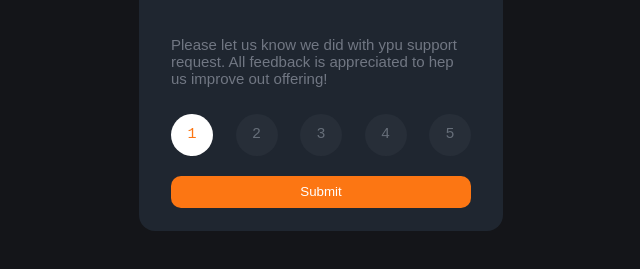
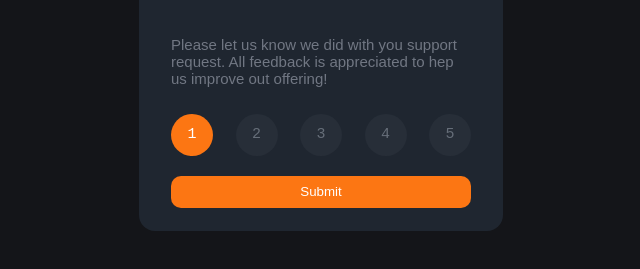
Before and after one commit to Cristiap17/Interactive-Rating-Component, a plain HTML site: page index.html in a window 1280 px wide. In both pictures the pointer is over the element 511 px from the left and 485 px from the top of the page. Shown: the part 351-620 px from the top of the page, without its empty margins (319-959 px from the left). Drawn offline with Linux system fonts and the light colour scheme.

Commit message:
Realizando cambio y ultimando detalles

```diff
--- a/index.html
+++ b/index.html
@@ -15,7 +15,7 @@
                     <img src="./assets/images/icon-star.svg" alt="Icon Star">
                 </div>
                 <h1>How did we do?</h1>
-                <p>Please let us know we did with ypu support request. All feedback is appreciated to hep us improve out offering!</p>
+                <p>Please let us know we did with you support request. All feedback is appreciated to hep us improve out offering!</p>
 
                 <div id="hola" class="ratio-content">
                     <kbd id="ratio1">1</kbd>
@@ -30,7 +30,7 @@
         </div>
 
 
-        <div id="submit-content" class=" inactive">
+        <div id="submit-content" class="inactive">
             <div class="submited-state inactive">
                 <div class="thankYou-icon">
                     <img src="./assets/images/illustration-thank-you.svg" alt="Thank you ilustration">
--- a/style.css
+++ b/style.css
@@ -68,8 +68,8 @@ body{
 }
 
 .ratio-content kbd:hover{
-    background-color: white !important;
-    color: #fc7613 !important;
+    background-color: #fc7613 !important;
+    color: white !important;
 }
 
 .submit-button{
```
